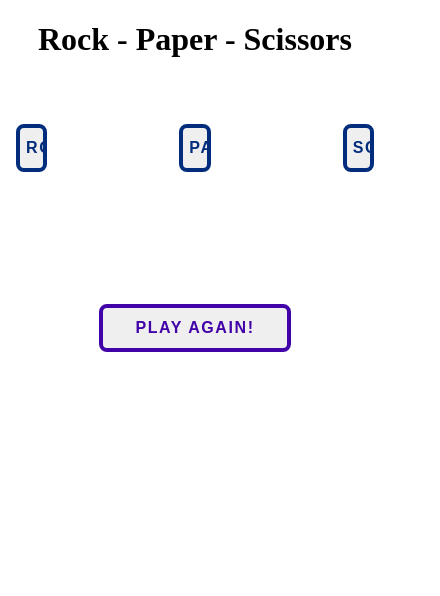
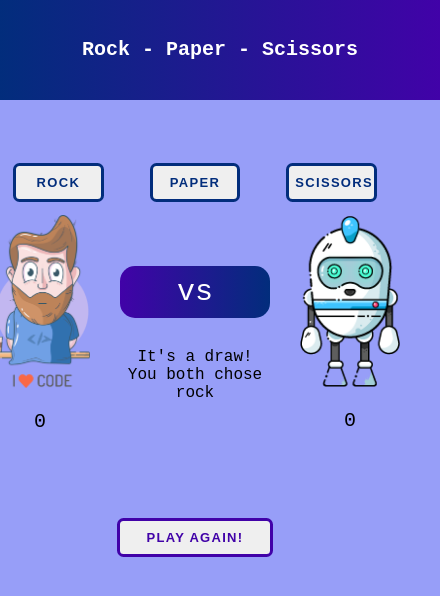
Before and after one commit to EduardTms/R-P-Sgame, a plain HTML site: page index.html in a window 390 px wide. Both pictures are taken after a click on the button "ROCK". Shown: the whole page, 440 px wide, since content can reach past the window. Drawn offline with Linux system fonts and the light colour scheme.

Commit message:
UI done, changes to JS

```diff
--- a/index.html
+++ b/index.html
@@ -18,6 +18,22 @@
     <button id="scissors" class="button">Scissors</button>
 </div>
 <div class="result container">
+    <div class="playerScoreContainer">
+        <img src="photos/player.png" alt="player" >
+        <p class="player ScoreText">0</p>
+    </div>
+    <div class="versusContainer">
+        <!-- <p class="versus">vs</p> -->
+        <div class="versus">vs</div>
+        <!-- <span class="roundWinner" ></span> -->
+        <div class="roundWinner"></div>
+    </div>
+    <div class="computerScoreContainer">
+        <img src="photos/computer.png" alt="computer">
+        <p class="computer ScoreText">0</p>
+    </div>
+</div>
+<div class="playAgain container">
     <button id="resetGame" class="button reset">Play Again!</button>
 </div>
 
--- a/script.js
+++ b/script.js
@@ -2,10 +2,11 @@ const rockBtn = document.getElementById('rock');
 const paperBtn = document.getElementById('paper');
 const scissorsBtn = document.getElementById('scissors');
 const restartBtn = document.getElementById('resetGame');
-
+const pScore = document.querySelector('.player');
+const cScore = document.querySelector('.computer');
+const roundWinner = document.querySelector('.roundWinner');
 let playerScore = 0;
 let computerScore = 0;
-let winner = '';
 
 const getComputerChoice = () => {
     let choices = ['rock', 'paper', 'scissors'];
@@ -13,41 +14,57 @@ const getComputerChoice = () => {
     return choice;
 }
 
+
+const displayScore = (computerScore, playerScore) => {
+    pScore.textContent = playerScore;
+    cScore.textContent = computerScore;
+}
+
+const displayWinner = (computerScore, playerScore) => {
+    if (playerScore === 5) {
+        pScore.textContent = `Player wins!`;
+        cScore.textContent = `:(`;
+        roundWinner.textContent = `To start a new game press 'Play Again!'`;
+    } else if (computerScore === 5) {
+        cScore.textContent = `Computer wins!`;
+        pScore.textContent = `:(`;
+        roundWinner.textContent = `To start a new game press 'Play Again!'`;
+    }
+}
+
+
+
 function playRound(playerSelection, computerSelection) {
     const win = `You Win!! ${playerSelection} beats ${computerSelection}`;
     const lose = `You Lose!! ${computerSelection} beats ${playerSelection}`;
     const draw = `It's a draw! You both chose ${playerSelection}`;
 
-    if (playerScore === 5) {
-        console.log( `Player wins!`);
-    } else if (computerScore === 5) {
-        console.log(`Computer wins!`);
-    }
-
-    console.log(computerScore, playerScore);
     if(playerSelection.toLowerCase() === computerSelection.toLowerCase()) {
-        return draw;
+        roundWinner.textContent = draw;
     } else if (playerSelection.toLowerCase() === 'rock' && computerSelection.toLowerCase() === 'paper') {
         computerScore += 1;
-        return lose;
+        roundWinner.textContent = lose;
     } else if (playerSelection.toLowerCase() === 'paper' && computerSelection.toLowerCase() === 'rock') {
         playerScore += 1;
-        return win;
+        roundWinner.textContent = win;
     } else if (playerSelection.toLowerCase() === 'rock' && computerSelection.toLowerCase() === 'scissors') {
        playerScore += 1;
-        return win;
+        roundWinner.textContent = win;
     } else if (playerSelection.toLowerCase() === 'scissors' && computerSelection.toLowerCase() === 'rock') {
         computerScore += 1;
-        return lose;
+        roundWinner.textContent = lose;
     } else if (playerSelection.toLowerCase() === 'paper' && computerSelection.toLowerCase() === 'scissors') {
         computerScore += 1;
-        return lose;
+        roundWinner.textContent = lose;
     } else if (playerSelection.toLowerCase() === 'scissors' && computerSelection.toLowerCase() === 'paper') {
         playerScore += 1;
-        return win;
+        roundWinner.textContent = win;
     }
-
-
+    displayScore(computerScore,playerScore);
+    displayWinner(computerScore,playerScore);
+    restartBtn.addEventListener('click', () => {
+        window.location.reload();
+    });
 }
 
 
@@ -62,9 +79,3 @@ paperBtn.addEventListener('click', () => {
 scissorsBtn.addEventListener('click', () => {
     return playRound(scissorsBtn.id, getComputerChoice());
 });
-
-restartBtn.addEventListener('click', () => {
-    console.log('Game reseted');
-    playerScore = 0;
-    computerScore = 0;
-});
--- a/styles.css
+++ b/styles.css
@@ -1,14 +1,29 @@
 body {
     margin: 0;
+    background-color: rgb(151, 158, 248);
+    width: 100vw;
+    height: fit-content;
 }
 
 header {
     text-align: center;
+    padding: 25px;
     margin-bottom: 50px;
+    background: linear-gradient(
+    to right,
+    rgb(2, 45, 124),
+    rgb(65, 2, 168));
+    background-size: cover;
+    width: 100vw;
 }
 
-.container{
-    width: 100vw;
+h1 {
+    font-family: "Dank Mono", ui-monospace, monospace;
+    color: white;
+}
+
+img {
+    width: 10em;
 }
 
 .btn {
@@ -20,8 +35,49 @@ header {
 .result {
     display: flex;
     justify-content: center;
-    margin-top: 100px;
+    /* margin-top: 100px; */
+    align-items: center;
+    gap: 100px;
 }
+
+.playAgain {
+    display: flex;
+    justify-content: center;
+}
+
+.versusContainer {
+    display: flex;
+    flex-direction: column;
+    justify-content: inherit;
+}
+
+.versus {
+    background: linear-gradient(
+    to right,
+    rgb(65, 2, 168),
+    rgb(2, 45, 124));
+    font-family: "Dank Mono", ui-monospace, monospace;
+    color: white;
+    font-size: 3em;
+    padding: 0.3em;
+    border-radius: 0.5em;
+    text-align: center;
+    min-width: fit-content;
+    margin-bottom: 30px;
+}
+
+.player, .computer {
+    text-align: center;
+    font-family: "Dank Mono", ui-monospace, monospace;
+    font-size: 2em;
+}
+
+.roundWinner {
+    font-family: "Dank Mono", ui-monospace, monospace;
+    text-align: center;
+    width: 150px;
+}
+
 
 
 /* Buttons */
@@ -53,4 +109,39 @@ header {
 .reset {
     --c: rgb(65, 2, 168);
     color: var(--c);
+    margin-top: 5em;
 }
+
+
+@media only screen and (max-width: 480px) {
+    body {
+        font-size: x-small;
+    }
+
+    .btn {
+        gap: 0px
+    }
+
+    .button {
+        font-size: small;
+    }
+
+    .result {
+        gap: 15px;
+        font-size: x-small;
+    }
+  }
+
+  @media only screen and (max-width: 768px) {
+    .btn {
+        gap: 20px;
+    }
+
+    .result {
+        gap: 30px;
+    }
+
+    .roundWinner {
+        font-size: medium;
+    }
+  }
```
Also changed, not shown: photos/computer.png (added), photos/player.png (added), 1 other file.
